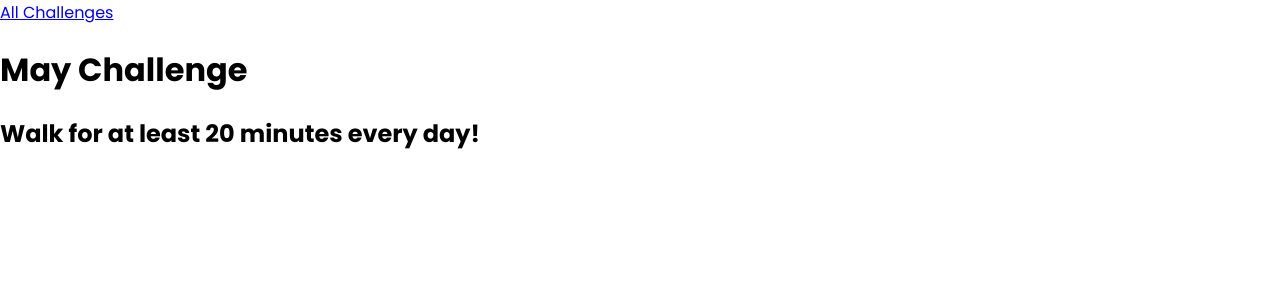
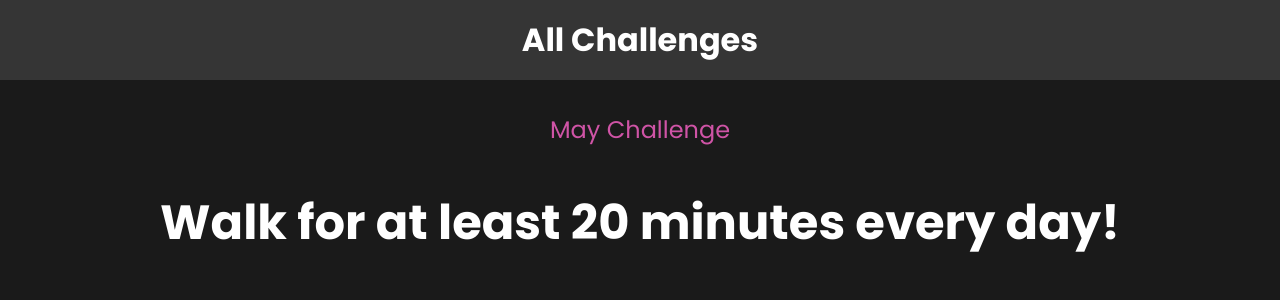
Before and after one commit to AnthonerMonzon/monthly_challenges, a Django app: page /challenge/may in a window 1280 px wide. Shown: the top 300 px of the page. Run offline with Django 5.2, Linux system fonts and the light colour scheme.

Commit message:
finalizing CSS

```diff
--- /dev/null
+++ b/challenges/static/challenges/challenge.css
@@ -0,0 +1,22 @@
+h1,
+h2 {
+  text-align: center;
+  color: white;
+}
+
+h1 {
+  font-size: 1.5rem;
+  margin: 2rem 0 1rem 0;
+  font-weight: normal;
+  color: #cf54a6;
+}
+
+h2 {
+  font-size: 3rem;
+  font-weight: bold;
+}
+
+.fallback {
+  text-align: center;
+  color: white;
+}
--- /dev/null
+++ b/challenges/static/challenges/includes/header.css
@@ -0,0 +1,25 @@
+header {
+    width: 100%;
+    height: 5rem;
+    background-color: #353535;
+  }
+
+  header nav {
+    width: 100%;
+    height: 100%;
+    display: flex;
+    justify-content: center;
+    align-items: center;
+  }
+
+  header nav a {
+    color: white;
+    font-size: 2rem;
+    font-weight: bold;
+    text-decoration: none;
+  }
+
+  header nav a:hover,
+  header nav a:active {
+    color: #cf54a6;
+  }
--- a/challenges/templates/challenges/challenge.html
+++ b/challenges/templates/challenges/challenge.html
@@ -1,4 +1,10 @@
 {% extends "base.html" %}
+{% load static %}
+
+{% block css_files %}
+    <link rel="stylesheet" href="{% static "challenges/challenge.css" %}">
+    <link rel="stylesheet" href="{% static "challenges/includes/header.css" %}">
+{% endblock css_files %}
 
 {% block page_title %}
     {{ month_name }} Challenge
--- a/challenges/templates/challenges/index.html
+++ b/challenges/templates/challenges/index.html
@@ -3,6 +3,7 @@
 
 {% block css_files %}
     <link rel="stylesheet" href="{% static "challenges/challenges.css" %}">
+    <link rel="stylesheet" href="{% static "challenges/includes/header.css" %}">
 {% endblock css_files %}
 
 {% block page_title %}
--- a/monthly_challenges/settings.py
+++ b/monthly_challenges/settings.py
@@ -118,7 +118,7 @@ USE_TZ = True
 # Static files (CSS, JavaScript, Images)
 # https://docs.djangoproject.com/en/5.0/howto/static-files/
 
-STATIC_URL = 'static/'
+STATIC_URL = '/static/'
 
 # Default primary key field type
 # https://docs.djangoproject.com/en/5.0/ref/settings/#default-auto-field
--- a/static/style.css
+++ b/static/style.css
@@ -6,4 +6,5 @@ html {
 
 body {
     margin: 0;
+    background-color: #1a1a1a;
 }
```
Also changed, not shown: challenges/static/challenges/challenges.css (+34 -0 lines).
